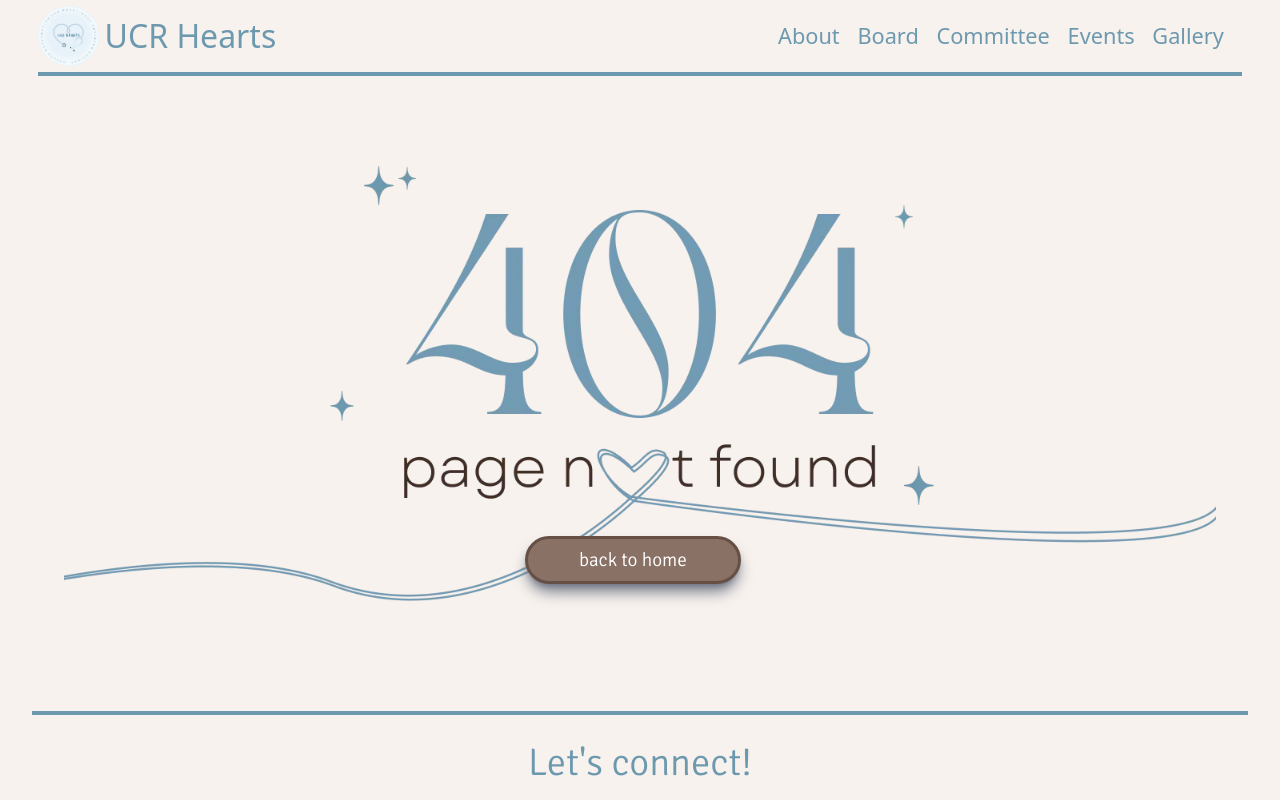
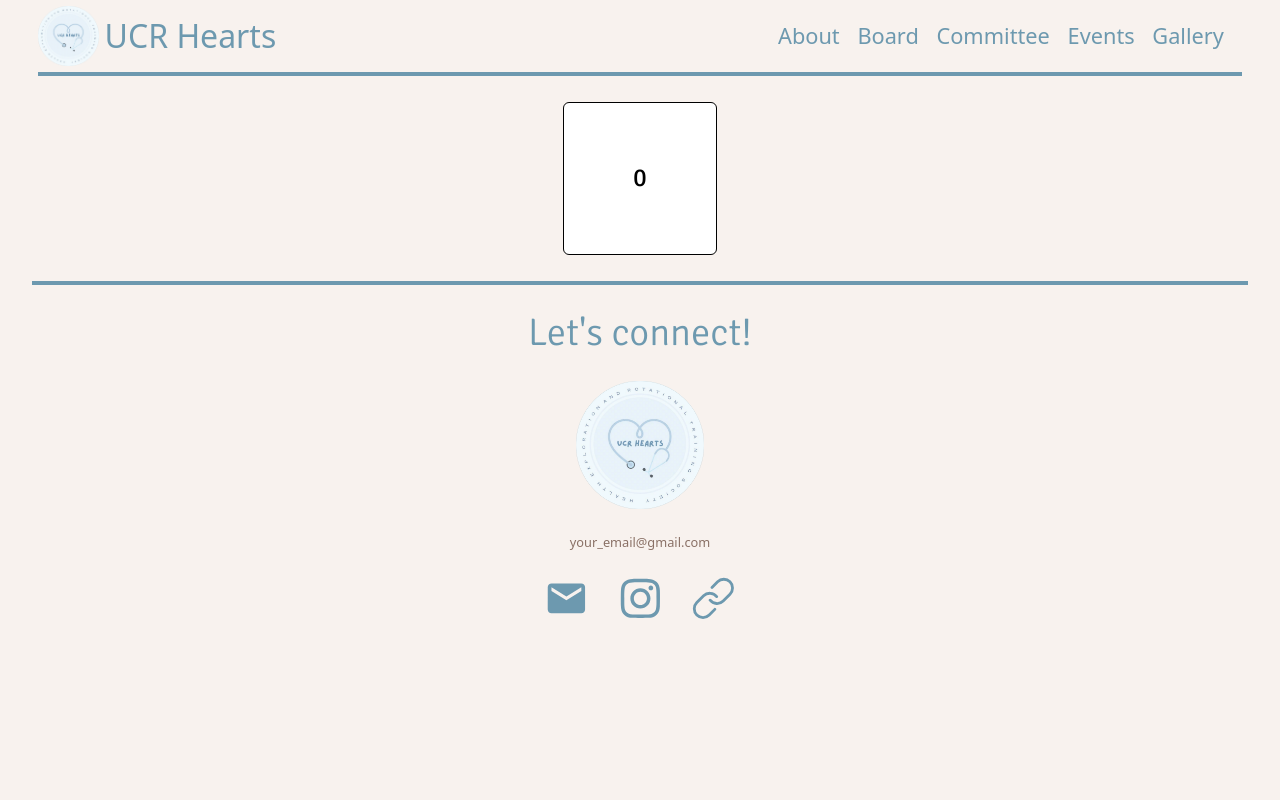
Before and after one commit to acm-ucr/ucr-hearts-website, a Next.js app: page /demo in a window 1280 px wide. Before the commit this address had no page. Shown: the top 800 px of the page. Built offline with nearby package versions, Linux system fonts and the light colour scheme; what tailwindcss-animated would draw is missing.

Commit message:
react hook demo

```diff
--- /dev/null
+++ b/src/app/demo/page.tsx
@@ -0,0 +1,32 @@
+"use client"; //always include when using useState or useEffect; not all hooks require this
+import { useState, useEffect } from "react"; //import the hooks from react
+
+const Demo = () => {
+  const [count, setCount] = useState(0); //declare the "variable" and the "setter function" for useState
+
+  useEffect(() => {
+    //perform some action on render
+    console.log("Component mounted!");
+  }, []); //the empty array ([]) tells react to not run it more than once
+
+  return (
+    <div className="flex items-center justify-center">
+      <button
+        className="m-[2vw] aspect-square w-[12vw] rounded-md border border-black bg-white text-[2vw]"
+        onClick={() => setCount(count + 1)} //onClick, call the setter and increment the count, which is displayed via the call below
+      >
+        {count}
+      </button>
+    </div>
+  );
+};
+
+/*to see what useEffect does, inspect the page and go to the console.  the message above will be
+logged every time the page is rendered (reloaded, for instance).
+
+notice that on re-render, the useState comp goes to its default state.
+in this case, count is initialized to 0 on line 5.
+
+remember that react hooks don't handle a specific action, but a specific logic (i.e. useState for dynamic data). */
+
+export default Demo;
```
